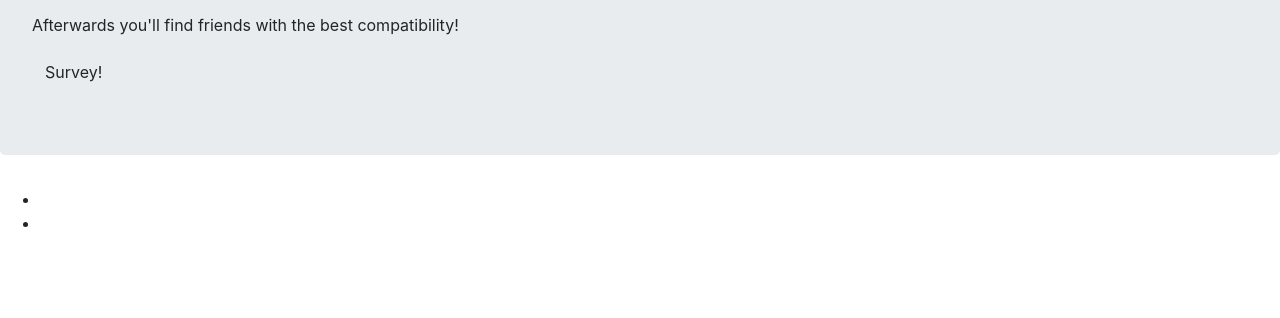
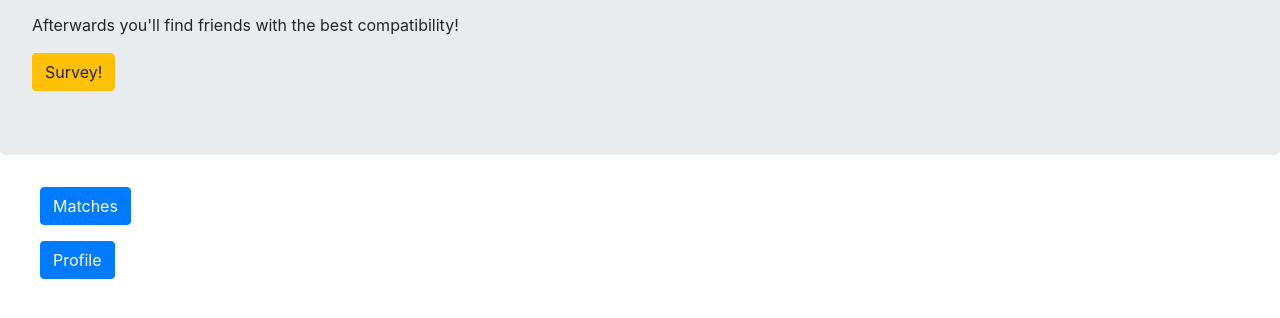
Before and after one commit to sidrobinson/FriendFinder, a plain HTML site: page index.html in a window 1280 px wide. Shown: the part 166-484 px from the top of the page. Drawn offline with nearby package versions, Linux system fonts and the light colour scheme.

Commit message:
Add files via upload

```diff
--- a/index.html
+++ b/index.html
@@ -12,13 +12,13 @@
         <h1 class="display-4">Friend Finder!</h1>
             <p>Answer a few basic questions by clicking the button below!</p>
             <p>Afterwards you'll find friends with the best compatibility!</p>
-            <a class="btn" role="button">Survey!</a>
+            <button type="button" class="btn btn-warning">Survey!</button>
     </div>
 
     <div>
         <ul>
-            <li><a href="matches.html"></a></li>
-            <li><a href="profile.html"></a></li>
+            <p><button type="button" class="btn btn-primary">Matches</button></p>
+            <p><button type="button" class="btn btn-primary">Profile</button></p>
         </ul>
 
     </div>
```
Also changed, not shown: survey.html (+1 -0 lines).
